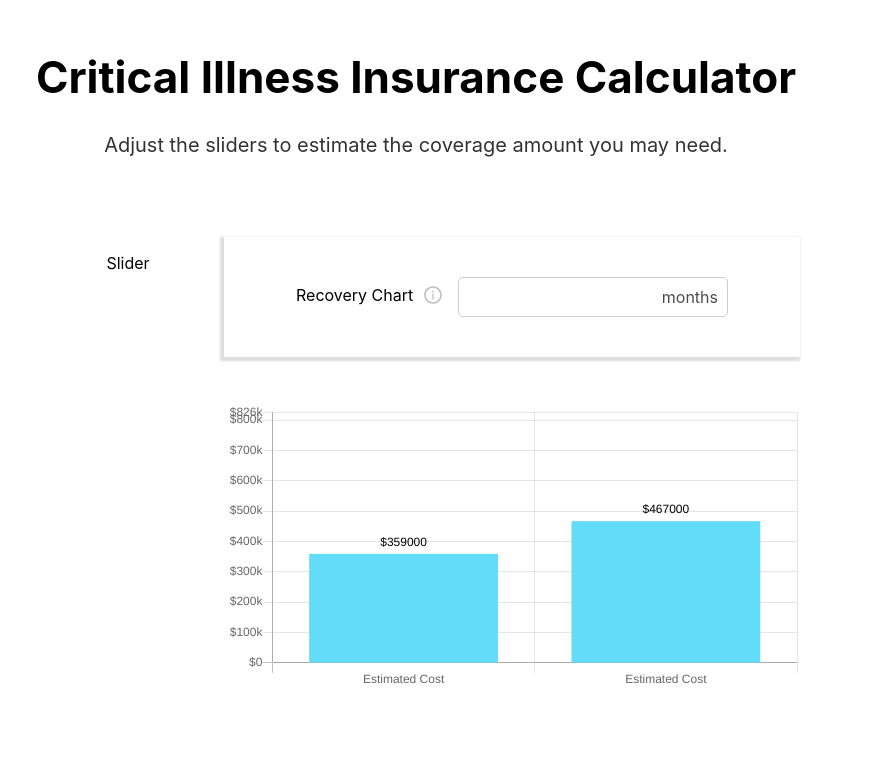
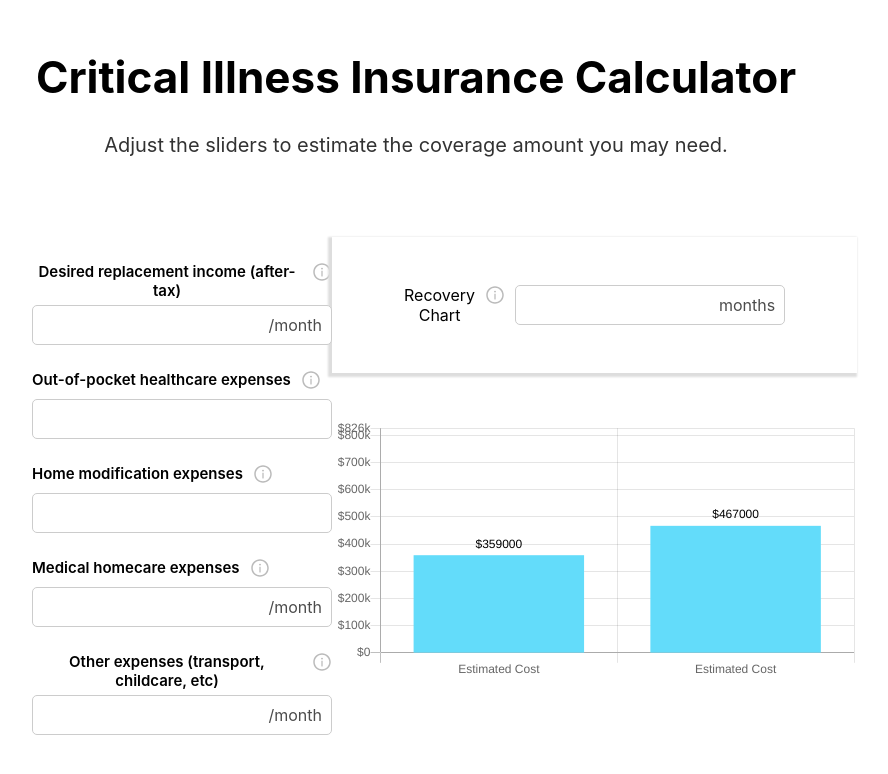
Before and after one commit to prakash-betalectic/cybrilla-test-frontend, a React (Create React App) app: page / in a window 1280 px wide. Shown: the top 774 px of the page, without its empty margins (224-1112 px from the left). Built offline with nearby package versions, Linux system fonts and the light colour scheme.

Commit message:
Add Slider component

```diff
--- a/src/App.css
+++ b/src/App.css
@@ -8,7 +8,7 @@
 
 .App_Main_Section {
   display: grid;
-  grid-template-columns: 1fr 3fr;
+  grid-template-columns: 4fr 7fr;
   margin-top: 5rem;
 }
 
@@ -88,3 +88,38 @@ input[type='number'] {
 }
 
 /* End Graph */
+
+/* Start Slider */
+
+.Slider_title {
+  display: flex;
+  margin: 25px 0 5px;
+  font-weight: 600;
+  font-size: 15px;
+}
+
+.Slider_title span {
+  padding-left: 10px;
+}
+
+.Slider_input_container {
+  position: relative;
+}
+
+.Slider_input_container.Slider_input_text::after {
+  content: '/month';
+  position: absolute;
+  right: 10px;
+  top: 1px;
+  opacity: 0.7;
+}
+
+.Slider_input {
+  border: 1px solid #ccc;
+  border-radius: 5px;
+  width: 300px;
+  height: 40px;
+  padding: 10px;
+}
+
+/* End Slider */
--- a/src/components/Recovery.js
+++ b/src/components/Recovery.js
@@ -8,7 +8,6 @@ export const Recovery = () => {
       <p className="Recovery_title">
         Recovery Chart{' '}
         <IconContext.Provider
-          className="Recovery_Icon"
           value={{ color: '#bbb', size: '20px', paddingLeft: '20px' }}
         >
           <span>
--- a/src/components/Slider.js
+++ b/src/components/Slider.js
@@ -1,9 +1,87 @@
 import React from 'react';
+import { IconContext } from 'react-icons';
+import { AiOutlineInfoCircle } from 'react-icons/ai';
 
 export const Slider = () => {
   return (
     <>
-      <p>Slider</p>
+      <div className="Slider">
+        <div class="Slicer_section">
+          <p className="Slider_title">
+            Desired replacement income (after-tax){' '}
+            <IconContext.Provider
+              value={{ color: '#bbb', size: '20px', paddingLeft: '20px' }}
+            >
+              <span>
+                <AiOutlineInfoCircle />
+              </span>
+            </IconContext.Provider>
+          </p>
+          <span className="Slider_input_container Slider_input_text">
+            <input className="Slider_input" />
+          </span>
+        </div>
+        <div class="Slicer_section">
+          <p className="Slider_title">
+            Out-of-pocket healthcare expenses{' '}
+            <IconContext.Provider
+              value={{ color: '#bbb', size: '20px', paddingLeft: '20px' }}
+            >
+              <span>
+                <AiOutlineInfoCircle />
+              </span>
+            </IconContext.Provider>
+          </p>
+        </div>
+        <div class="Slicer_section">
+          <span className="Slider_input_container">
+            <input className="Slider_input" />
+          </span>
+          <p className="Slider_title">
+            Home modification expenses{' '}
+            <IconContext.Provider
+              value={{ color: '#bbb', size: '20px', paddingLeft: '20px' }}
+            >
+              <span>
+                <AiOutlineInfoCircle />
+              </span>
+            </IconContext.Provider>
+          </p>
+          <span className="Slider_input_container">
+            <input className="Slider_input" />
+          </span>
+        </div>
+        <div class="Slicer_section">
+          <p className="Slider_title">
+            Medical homecare expenses{' '}
+            <IconContext.Provider
+              value={{ color: '#bbb', size: '20px', paddingLeft: '20px' }}
+            >
+              <span>
+                <AiOutlineInfoCircle />
+              </span>
+            </IconContext.Provider>
+          </p>
+          <span className="Slider_input_container Slider_input_text">
+            <input className="Slider_input" />
+          </span>
+        </div>
+        <div class="Slicer_section">
+          <p className="Slider_title">
+            Other expenses (transport, childcare, etc){' '}
+            <IconContext.Provider
+              value={{ color: '#bbb', size: '20px', paddingLeft: '20px' }}
+            >
+              <span>
+                <AiOutlineInfoCircle />
+              </span>
+            </IconContext.Provider>
+          </p>
+          <span className="Slider_input_container Slider_input_text">
+            <input className="Slider_input" />
+          </span>
+        </div>
+      </div>
     </>
   );
 };
```
